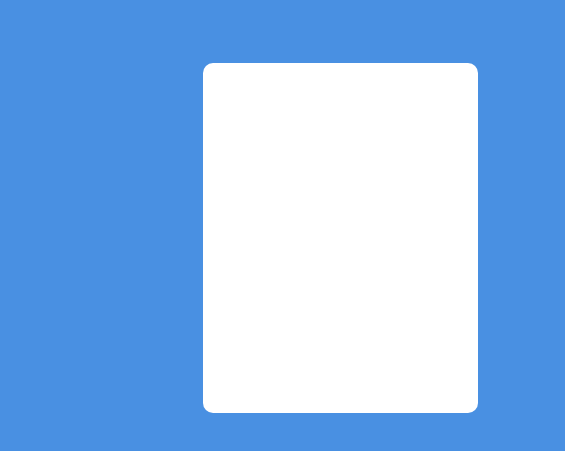
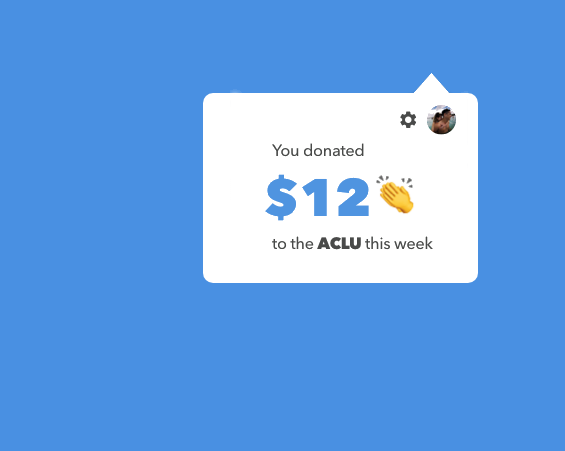
Before and after one commit to fbueti/social-media-for-social-good, a plain HTML site: page public/index.html in a window 1280 px wide. Shown: the part 139-590 px from the top of the page, 715-1280 px from the left. Drawn offline with nearby package versions, Linux system fonts and the light colour scheme.

Commit message:
added preview

```diff
--- a/public/index.html
+++ b/public/index.html
@@ -8,6 +8,7 @@
 
 	<div id="container">
 		<div id="ext-preview">
+		<img id="previewImg" src="img/preview.png">
 		</div>
 		<div id="main">
 			<h1> Social Media<br> for Social Good </h1>
@@ -76,7 +77,6 @@
 		      console.log('Signout Failed')
 		   });
 		}
-
 	</script>
 	</body>
 </HTML>
--- a/public/main.css
+++ b/public/main.css
@@ -89,9 +89,9 @@ p{
 	background-color: white;
 	width: 275px;
 	border-radius: 10px;
-	height: 350px;
+	height: 190px;
 	float: right;
-	margin-top: 10px;
+	margin-top: 40px;
 }
 
 @media (min-width: 1106px) {
@@ -156,3 +156,8 @@ p{
 .signedIn{
  display:none;
 }
+#previewImg{
+	margin-top: -20px;
+	float: right;
+	margin-right: 10px;
+}
```
Also changed, not shown: public/img/preview.png (added), 1 other file.
